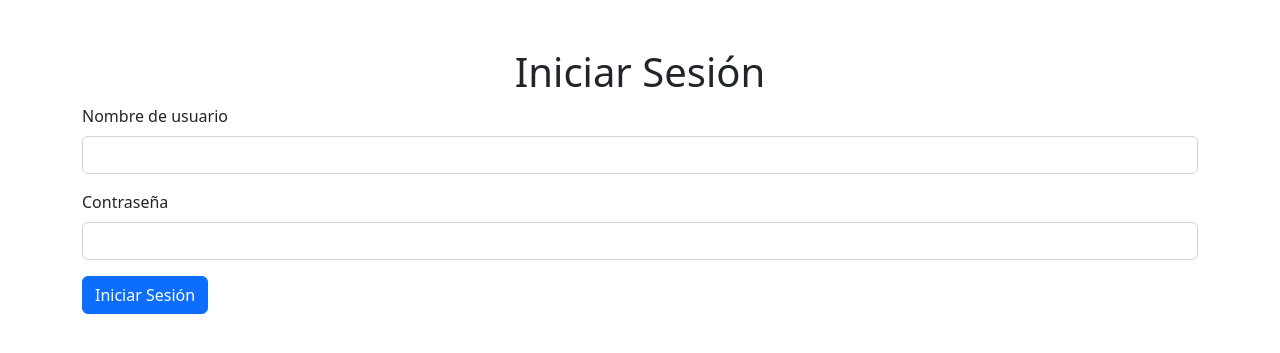
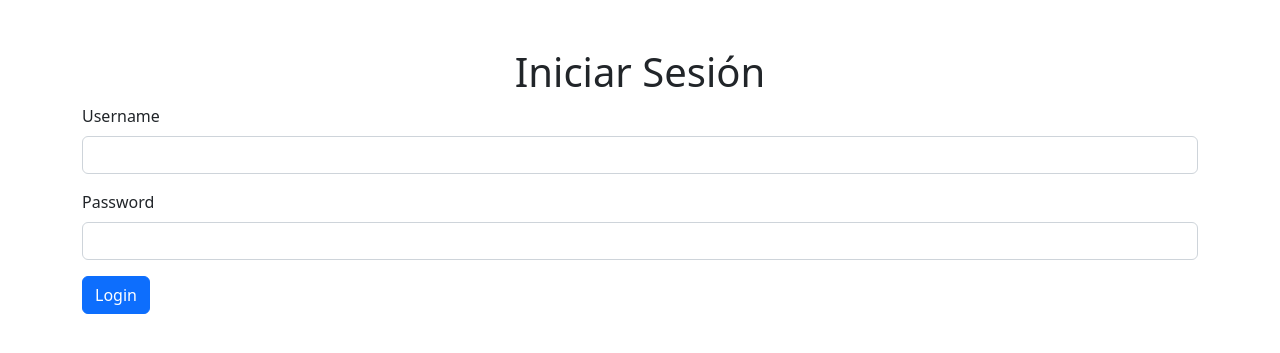
Before and after one commit to jirivchi1/iris, a Flask app: page /login in a window 1280 px wide. Shown: the top 353 px of the page. Run offline with Flask 3, Linux system fonts and the light colour scheme; parts of the project's set-up code (start-up, migrations or seed data) failed here and were passed over.

Commit message:
new changes

```diff
--- a/app.py
+++ b/app.py
@@ -1,74 +1,38 @@
 from flask import Flask, render_template, request, redirect, url_for, flash
-from flask_login import LoginManager, UserMixin, login_user, logout_user, login_required, current_user
-from flask_wtf import FlaskForm
-from wtforms import StringField, PasswordField, SubmitField
-from wtforms.validators import InputRequired, Length
+from flask_login import (
+    LoginManager,
+    login_user,
+    logout_user,
+    login_required,
+    current_user,
+)
+from werkzeug.security import generate_password_hash, check_password_hash
 import joblib
 import numpy as np
-import database as dbase  # Importar la conexión de tu archivo database.py
+import database as dbase
 from pymongo import MongoClient
-from werkzeug.security import generate_password_hash, check_password_hash
+from forms import LoginForm, SignupForm  # Import your forms
+from routes import main  # Import your routes
 
-# Conectar a la base de datos local de MongoDB
+# Initialize Flask app
+app = Flask(__name__)
+app.config["SECRET_KEY"] = "your_secret_key"  # Change this to a secure secret key
+
+# Set up MongoDB connection
 uri = "mongodb://localhost:27017/"
 client = MongoClient(uri)
 db = dbase.dbConnection()
 
-# Inicializar la aplicación Flask
-app = Flask(__name__)
-app.config['SECRET_KEY'] = 'your_secret_key'  # Cambia esto por algo seguro
-
-# Configurar Flask-Login
+# Set up Flask-Login
 login_manager = LoginManager()
 login_manager.init_app(app)
-login_manager.login_view = 'login'  # Redirigir a login si no está autenticado
+login_manager.login_view = "login"
 
-# Modelo de usuario
-class User(UserMixin):
-    def __init__(self, user_id, username, password):
-        self.id = user_id
-        self.username = username
-        self.password_hash = password
-
-# Cargar el modelo entrenado
+# Load the trained model
 model = joblib.load("iris_model.pkl")
 
-# Ruta principal para mostrar el formulario
-@app.route("/")
-@login_required
-def home():
-    return render_template("index.html")
 
-# Ruta para manejar la predicción
-@app.route("/predict", methods=["POST"])
-@login_required
-def predict():
-    sepal_length = float(request.form["sepal_length"])
-    sepal_width = float(request.form["sepal_width"])
-    petal_length = float(request.form["petal_length"])
-    petal_width = float(request.form["petal_width"])
-
-    # Crear el array de entrada para el modelo
-    input_data = np.array([[sepal_length, sepal_width, petal_length, petal_width]])
-
-    # Realizar la predicción
-    prediction = model.predict(input_data)[0]
-
-    # Guardar la consulta en la base de datos
-    query = {
-        "sepal_length": sepal_length,
-        "sepal_width": sepal_width,
-        "petal_length": petal_length,
-        "petal_width": petal_width,
-        "predicted_species": prediction,
-        "user_id": current_user.id
-    }
-    db["iris_queries"].insert_one(query)
-
-    # Renderizar la plantilla con el resultado de la predicción
-    return render_template("index.html", prediction=prediction)
-
-# Cargar el usuario desde la base de datos
+# User loader for Flask-Login
 @login_manager.user_loader
 def load_user(user_id):
     user_data = db["users"].find_one({"_id": user_id})
@@ -76,46 +40,53 @@ def load_user(user_id):
         return User(user_data["_id"], user_data["username"], user_data["password"])
     return None
 
-# Ruta de login
+
+# Register the routes blueprint
+app.register_blueprint(main)
+
+
+# Login route
 @app.route("/login", methods=["GET", "POST"])
 def login():
-    if request.method == "POST":
-        username = request.form.get("username")
-        password = request.form.get("password")
-        user = db["users"].find_one({"username": username})
-        if user and check_password_hash(user["password"], password):
+    form = LoginForm()
+    if form.validate_on_submit():
+        user = db["users"].find_one({"username": form.username.data})
+        if user and check_password_hash(user["password"], form.password.data):
             user_obj = User(user["_id"], user["username"], user["password"])
             login_user(user_obj)
-            return redirect(url_for("home"))
+            return redirect(url_for("main.home"))
         else:
-            flash("Usuario o contraseña incorrectos")
+            flash("Invalid username or password")
+    return render_template("login.html", form=form)
 
-    return render_template("login.html")
 
-# Ruta de logout
+# Signup route
+@app.route("/signup", methods=["GET", "POST"])
+def signup():
+    form = SignupForm()
+    if form.validate_on_submit():
+        existing_user = db["users"].find_one({"username": form.username.data})
+        if existing_user:
+            flash("Username already exists")
+        else:
+            hashed_password = generate_password_hash(
+                form.password.data, method="sha256"
+            )
+            db["users"].insert_one(
+                {"username": form.username.data, "password": hashed_password}
+            )
+            flash("Account created successfully. Please log in.")
+            return redirect(url_for("login"))
+    return render_template("signup.html", form=form)
+
+
+# Logout route
 @app.route("/logout")
 @login_required
 def logout():
     logout_user()
     return redirect(url_for("login"))
 
-# Ruta de registro
-@app.route("/signup", methods=["GET", "POST"])
-def signup():
-    if request.method == "POST":
-        username = request.form.get("username")
-        password = request.form.get("password")
-        hashed_password = generate_password_hash(password, method='sha256')
-
-        # Verificar si el usuario ya existe
-        if db["users"].find_one({"username": username}):
-            flash("El usuario ya existe")
-        else:
-            db["users"].insert_one({"username": username, "password": hashed_password})
-            flash("Usuario registrado exitosamente. Inicia sesión.")
-            return redirect(url_for("login"))
-
-    return render_template("signup.html")
 
 if __name__ == "__main__":
     app.run(debug=True, port=4000)
--- /dev/null
+++ b/forms.py
@@ -0,0 +1,19 @@
+from flask_wtf import FlaskForm
+from wtforms import StringField, PasswordField, SubmitField
+from wtforms.validators import DataRequired, Length
+
+
+class LoginForm(FlaskForm):
+    username = StringField(
+        "Username", validators=[DataRequired(), Length(min=4, max=20)]
+    )
+    password = PasswordField("Password", validators=[DataRequired()])
+    submit = SubmitField("Login")
+
+
+class SignupForm(FlaskForm):
+    username = StringField(
+        "Username", validators=[DataRequired(), Length(min=4, max=20)]
+    )
+    password = PasswordField("Password", validators=[DataRequired()])
+    submit = SubmitField("Sign Up")
--- a/templates/login.html
+++ b/templates/login.html
@@ -9,16 +9,24 @@
 <body>
     <div class="container">
         <h1 class="text-center mt-5">Iniciar Sesión</h1>
-        <form action="/login" method="POST">
+        {% with messages = get_flashed_messages() %}
+            {% if messages %}
+                {% for message in messages %}
+                    <div class="alert alert-info">{{ message }}</div>
+                {% endfor %}
+            {% endif %}
+        {% endwith %}
+        <form method="POST">
+            {{ form.hidden_tag() }}
             <div class="mb-3">
-                <label for="username" class="form-label">Nombre de usuario</label>
-                <input type="text" class="form-control" id="username" name="username" required>
+                {{ form.username.label(class="form-label") }}
+                {{ form.username(class="form-control") }}
             </div>
             <div class="mb-3">
-                <label for="password" class="form-label">Contraseña</label>
-                <input type="password" class="form-control" id="password" name="password" required>
+                {{ form.password.label(class="form-label") }}
+                {{ form.password(class="form-control") }}
             </div>
-            <button type="submit" class="btn btn-primary">Iniciar Sesión</button>
+            {{ form.submit(class="btn btn-primary") }}
         </form>
     </div>
 </body>
```
Also changed, not shown: routes.py (added, +36 -0 lines).
